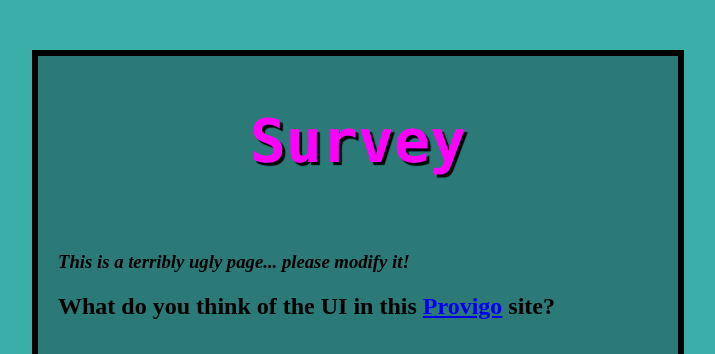
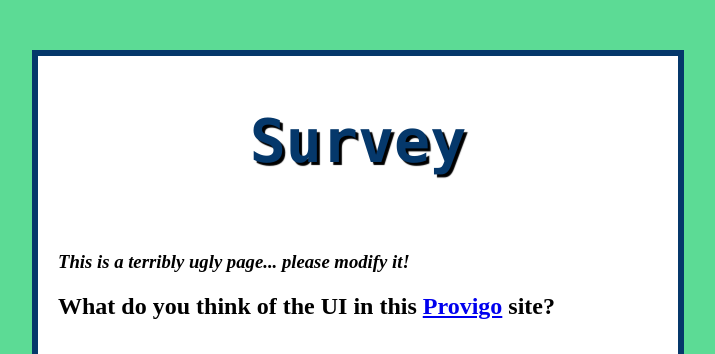
Before and after one commit to Gavin-Gao-30/SEG3125-Lab-1, a plain HTML site: page index.html in a window 1280 px wide. Shown: the top 354 px of the page, without its empty margins (282-997 px from the left). Drawn offline with Linux system fonts and the light colour scheme.

Commit message:
Update lab1.css

```diff
--- a/lab1.css
+++ b/lab1.css
@@ -1,11 +1,11 @@
 html {
-  background-color: #3AAFA9;
+  background-color: #5CDB95;
 }
 
 body {
-  background-color: #2B7A78;
+  background-color: white;
   width: 600px;
-  border: 6px solid black;
+  border: 6px solid #05386B;
   margin: 50px auto;
   padding: 30px 20px;
 }
@@ -15,7 +15,7 @@ h1 {
 	text-align: center;
 	margin: 0;
 	padding: 20px 0;
-	color: #ff00ff;  /* Fuchsia */
+	color: #05386B;
 	text-shadow: 3px 3px 1px black;
-    font-family: "Lucida Console", "Courier New", monospace;
+    font-family: "Lucida Console", monospace;
 }
```
